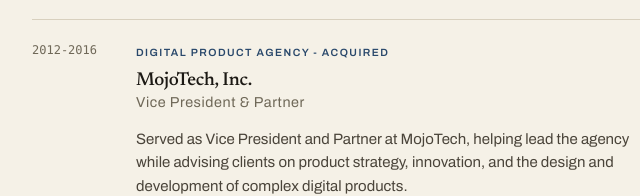
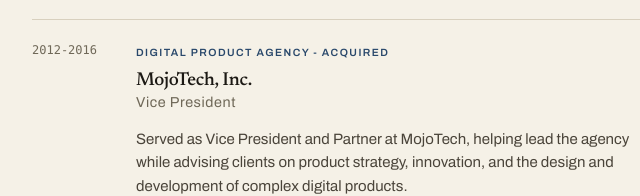
Before and after one commit to dberube/beru.be, an Astro site: page /about in a window 1280 px wide. Shown: the part 1185-1381 px from the top of the page, 272-912 px from the left. Built offline with nearby package versions, Linux system fonts and the light colour scheme; Astro itself is replaced by a stand-in of ours.

Commit message:
another small change on the about page

```diff
--- a/src/pages/about.astro
+++ b/src/pages/about.astro
@@ -34,7 +34,7 @@ const releases = [
     'v4.0',
     '2012-2016',
     'MojoTech, Inc.',
-    'Vice President & Partner',
+    'Vice President',
     'DIGITAL PRODUCT AGENCY - ACQUIRED',
     'Served as Vice President and Partner at MojoTech, helping lead the agency while advising clients on product strategy, innovation, and the design and development of complex digital products.'
   ],
```
